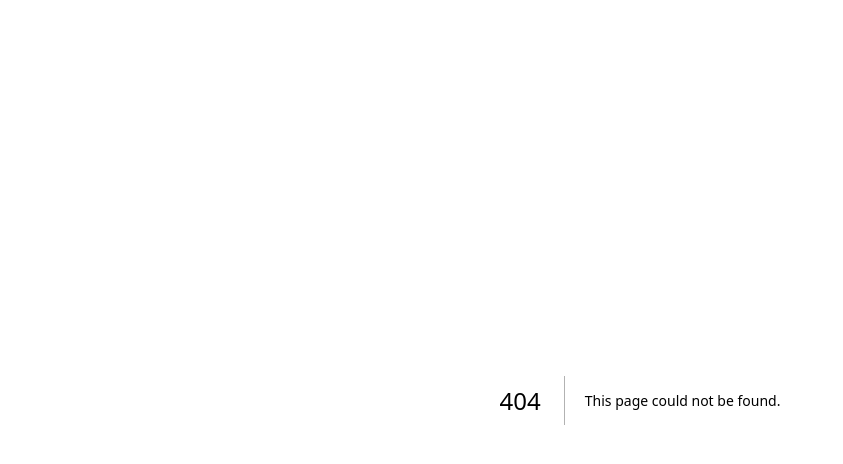
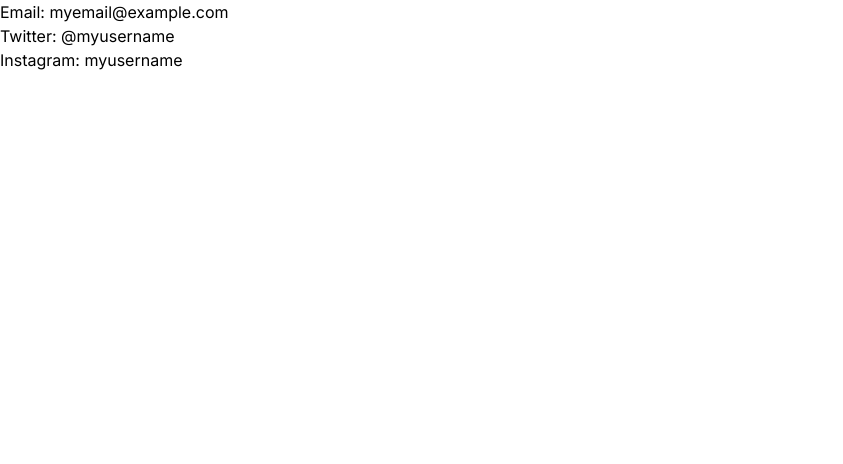
Before and after one commit to sabry-awad97/real-world-next, a Next.js app: page /contact in a window 1280 px wide. Before the commit this address had no page. Shown: the top 464 px of the page, without its empty margins (0-843 px from the left). Built offline with nearby package versions, Linux system fonts and the light colour scheme.

Commit message:
✨ add(contact): Create ContactPage component

```diff
--- /dev/null
+++ b/app/contact/page.tsx
@@ -0,0 +1,13 @@
+const ContactPage = () => {
+  return (
+    <div>
+      <ul>
+        <li>Email: myemail@example.com</li>
+        <li>Twitter: @myusername </li>
+        <li>Instagram: myusername </li>
+      </ul>
+    </div>
+  );
+};
+
+export default ContactPage;
```
